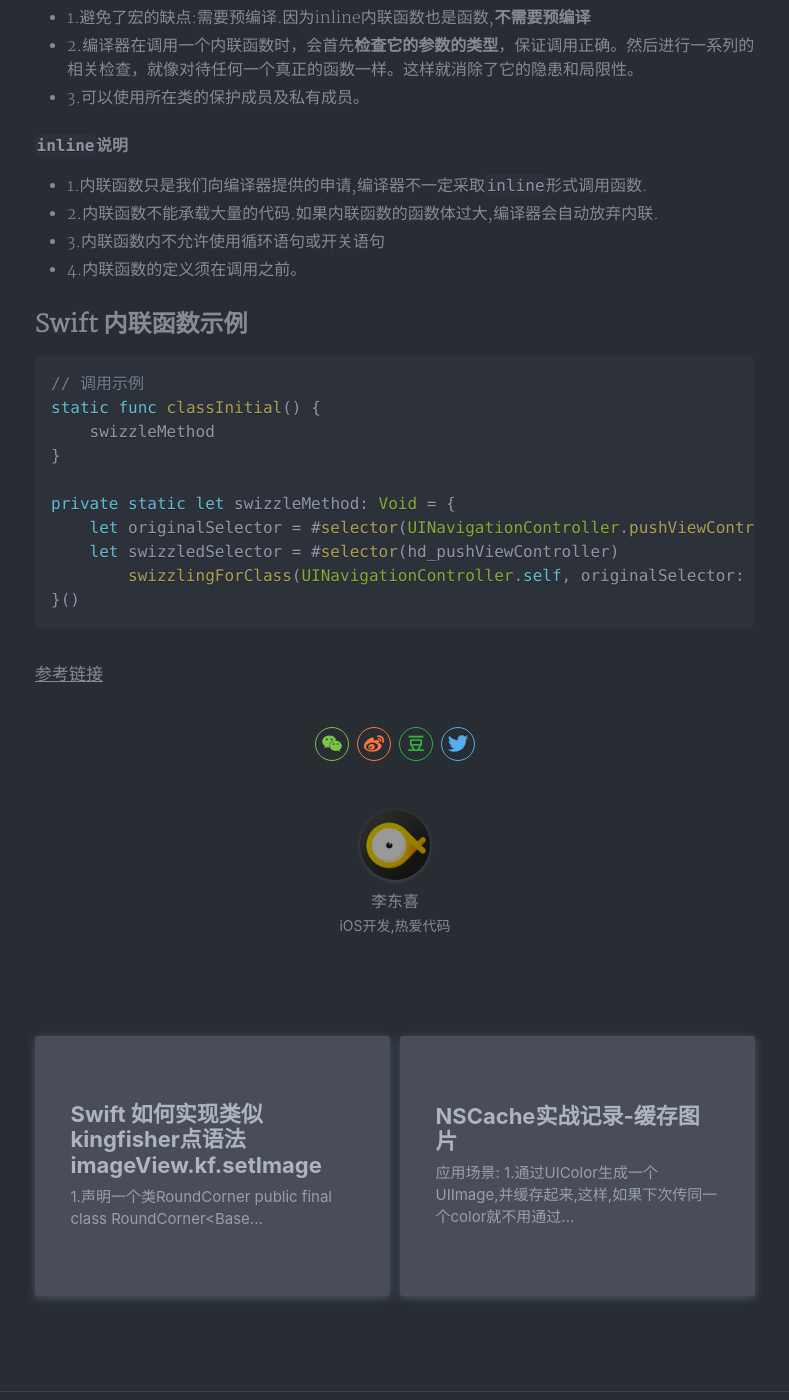
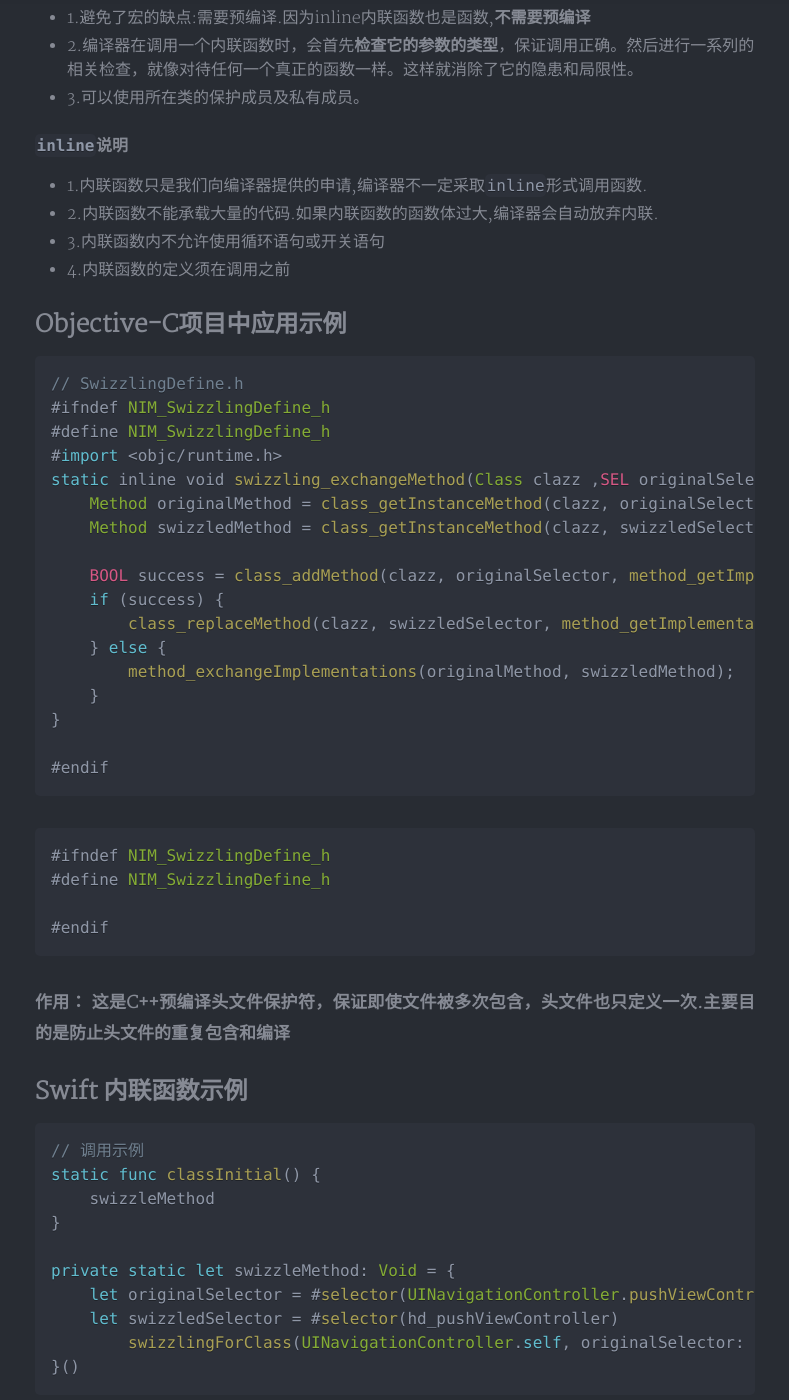
Before and after one commit to dongxiexidu/dongxiexidu.github.com, a Jekyll site: the page built from _posts/2015-05-18-内联函数.md, in a window 1280 px wide and 1400 px high, scrolled down 2446 px. Shown: the whole window, without its empty margins (245-1034 px from the left). Built offline with Jekyll 4.4.1, drawn with Linux system fonts in a browser that asks for light colours; nearby versions of some CDN libraries; a style sheet for code colours, icons or effects is not loaded.

Commit message:
内联函数

````diff
--- a/_posts/2015-05-18-内联函数.md
+++ b/_posts/2015-05-18-内联函数.md
@@ -78,7 +78,37 @@ dispatch_async_on_main_queue(^{
 - 1.内联函数只是我们向编译器提供的申请,编译器不一定采取`inline`形式调用函数.
 - 2.内联函数不能承载大量的代码.如果内联函数的函数体过大,编译器会自动放弃内联.
 - 3.内联函数内不允许使用循环语句或开关语句
-- 4.内联函数的定义须在调用之前。
+- 4.内联函数的定义须在调用之前
+
+## Objective-C项目中应用示例
+```swift
+// SwizzlingDefine.h
+#ifndef NIM_SwizzlingDefine_h
+#define NIM_SwizzlingDefine_h
+#import <objc/runtime.h>
+static inline void swizzling_exchangeMethod(Class clazz ,SEL originalSelector, SEL swizzledSelector){
+    Method originalMethod = class_getInstanceMethod(clazz, originalSelector);
+    Method swizzledMethod = class_getInstanceMethod(clazz, swizzledSelector);
+
+    BOOL success = class_addMethod(clazz, originalSelector, method_getImplementation(swizzledMethod), method_getTypeEncoding(swizzledMethod));
+    if (success) {
+        class_replaceMethod(clazz, swizzledSelector, method_getImplementation(originalMethod), method_getTypeEncoding(originalMethod));
+    } else {
+        method_exchangeImplementations(originalMethod, swizzledMethod);
+    }
+}
+
+#endif
+```
+
+```swift
+#ifndef NIM_SwizzlingDefine_h
+#define NIM_SwizzlingDefine_h
+
+#endif
+```
+**作用： 这是C++预编译头文件保护符，保证即使文件被多次包含，头文件也只定义一次.主要目的是防止头文件的重复包含和编译**
+
 
 ## Swift 内联函数示例
 ```swift
````
